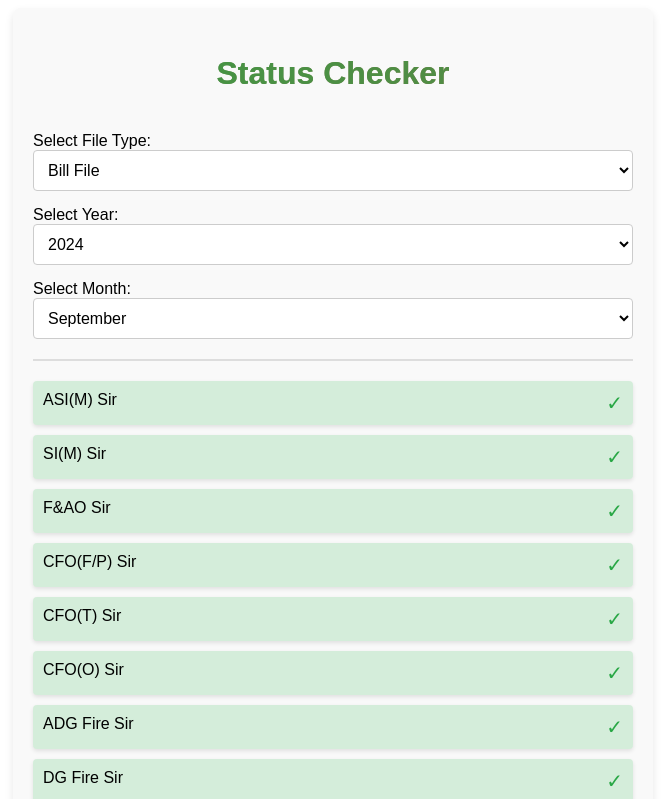
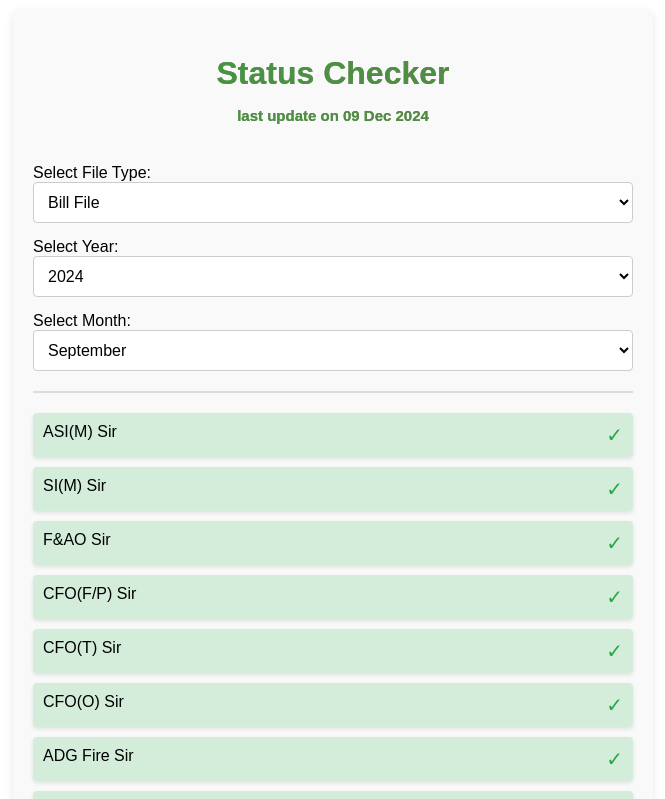
Before and after one commit to misbah2039/statustracker, a React (Create React App) app: page / in a window 1280 px wide. Shown: the top 799 px of the page, without its empty margins (307-972 px from the left). Built offline with nearby package versions, Linux system fonts and the light colour scheme.

Commit message:
21commit

```diff
--- a/src/App.css
+++ b/src/App.css
@@ -8,8 +8,18 @@
     font-family: Arial, sans-serif;
   }
 
-  .status-checker-container h2 {
+  .status-checker-container h2{
     font-size: 32px;
+    font-weight: bold;
+    background: linear-gradient(135deg, #28a745, #dc3545); /* Gradient from green to red */
+    -webkit-background-clip: text;
+    -webkit-text-fill-color: transparent;
+    margin-bottom: 10px;
+    text-align: center;
+    animation: textGlow 1.5s ease-in-out infinite alternate; /* Optional glowing effect */
+  }
+  .status-checker-container p{
+    font-size: 15px;
     font-weight: bold;
     background: linear-gradient(135deg, #28a745, #dc3545); /* Gradient from green to red */
     -webkit-background-clip: text;
@@ -18,7 +28,6 @@
     text-align: center;
     animation: textGlow 1.5s ease-in-out infinite alternate; /* Optional glowing effect */
   }
-
   @keyframes textGlow {
     0% {
       text-shadow: 0 0 0px rgba(40, 167, 69, 0.7), 0 0 0px rgba(40, 167, 69, 0.5);
--- a/src/App.js
+++ b/src/App.js
@@ -41,7 +41,7 @@ function StatusChecker() {
   return (
     <div className="status-checker-container">
       <h2>Status Checker</h2>
-
+      <p>last update on 09 Dec 2024</p>
       {/* File Type Selection */}
       <div className="file-selector">
         <label>Select File Type:</label>
--- a/src/attendanceData.js
+++ b/src/attendanceData.js
@@ -108,7 +108,7 @@ export const attendanceData = {
       { name: "CFO(T) Sir", completed: true },
       { name: "CFO(O) Sir", completed: true },
       { name: "ADG Fire Sir", completed: true },
-      { name: "DG Fire Sir", completed: false },
+      { name: "DG Fire Sir", completed: true },
     ],
     December: [
       { name: "ASI(M) Sir", completed: false },
```
